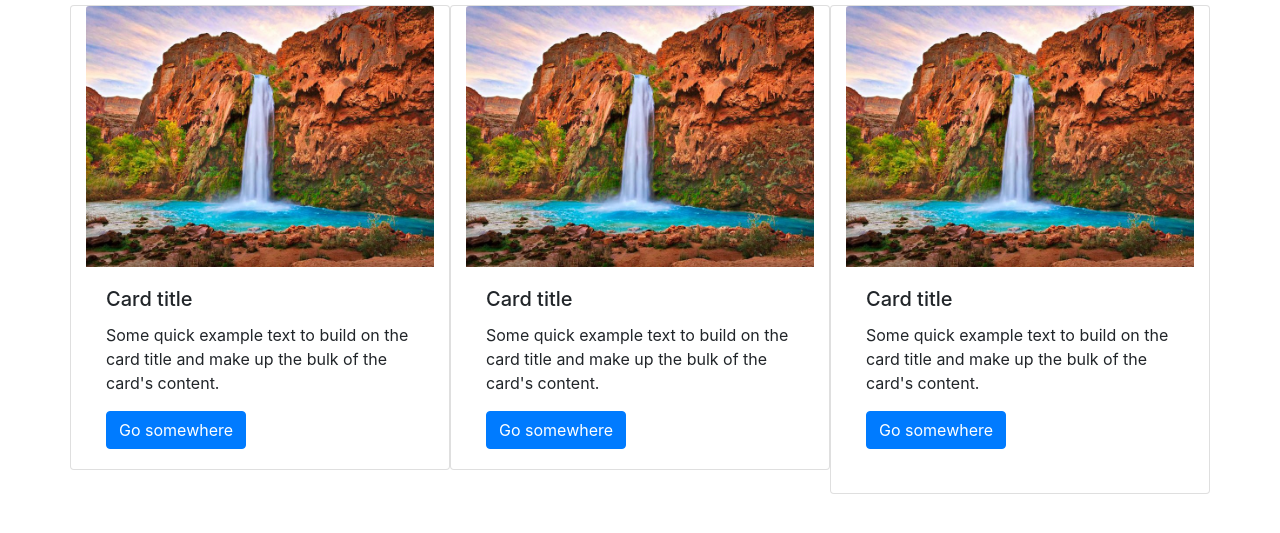
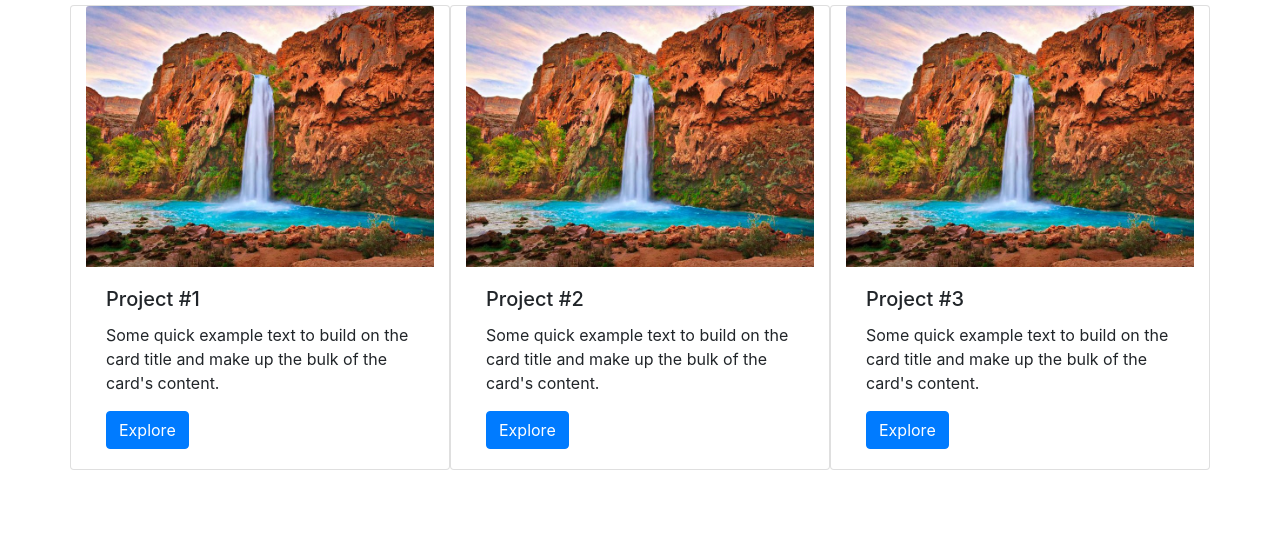
Before and after one commit to marisamark/MarisaMarkResponsivePortfolio, a plain HTML site: page portfolio.html in a window 1280 px wide. Shown: the part 107-640 px from the top of the page. Drawn offline with nearby package versions, Linux system fonts and the light colour scheme.

Commit message:
adding portfolio margin

```diff
--- a/portfolio.html
+++ b/portfolio.html
@@ -38,25 +38,25 @@ Welcome to Marisa Mark's Portfolio!
     <div class="card col-lg-4 mb-4" style="width: 15rem;">
             <img class="card-img-top" src="istock-892494008.jpg" alt="Card image cap">
             <div class="card-body">
-                <h5 class="card-title">Card title</h5>
+                <h5 class="card-title">Project #1</h5>
                 <p class="card-text">Some quick example text to build on the card title and make up the bulk of the card's content.</p>
-                <a href="#" class="btn btn-primary">Go somewhere</a>
+                <a href="#" class="btn btn-primary">Explore</a>
             </div>
         </div>
         <div class="card col-lg-4 mb-4" style="width: 15rem;">
                 <img class="card-img-top" src="istock-892494008.jpg" alt="Card image cap">
                 <div class="card-body">
-                    <h5 class="card-title">Card title</h5>
+                    <h5 class="card-title">Project #2</h5>
                     <p class="card-text">Some quick example text to build on the card title and make up the bulk of the card's content.</p>
-                    <a href="#" class="btn btn-primary">Go somewhere</a>
+                    <a href="#" class="btn btn-primary">Explore</a>
                 </div>
             </div>
-        <div class="card col-lg-4" style="width: 15rem;">
+        <div class="card col-lg-4 mb-4" style="width: 15rem;">
                 <img class="card-img-top" src="istock-892494008.jpg" alt="Card image cap">
                 <div class="card-body">
-                    <h5 class="card-title">Card title</h5>
+                    <h5 class="card-title">Project #3</h5>
                     <p class="card-text">Some quick example text to build on the card title and make up the bulk of the card's content.</p>
-                    <a href="#" class="btn btn-primary">Go somewhere</a>
+                    <a href="#" class="btn btn-primary">Explore</a>
                 </div>
         </div>
 </div>
```
